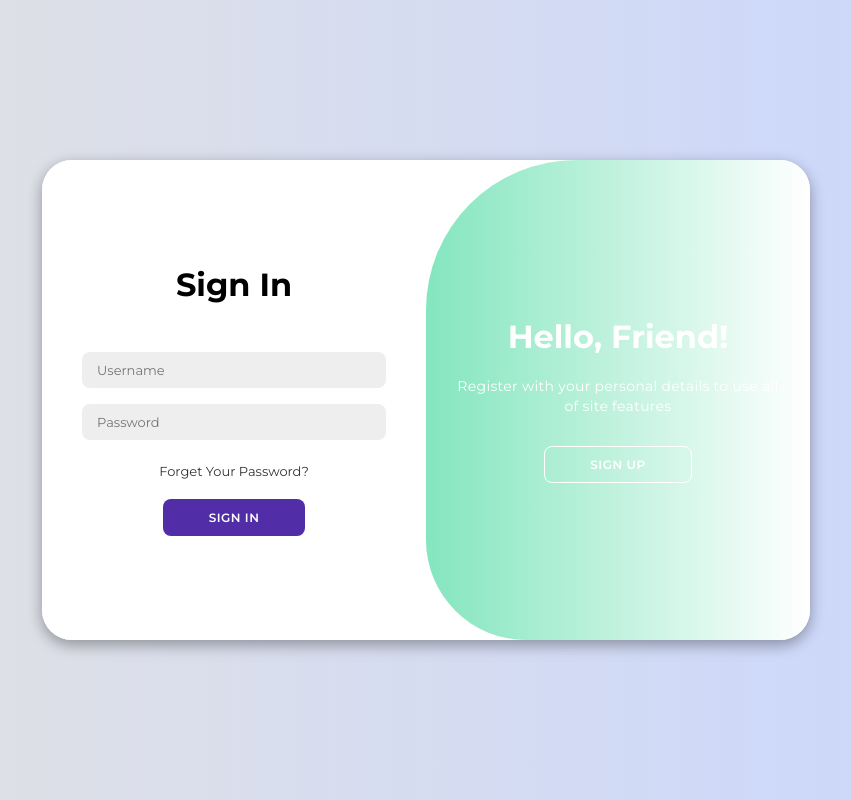
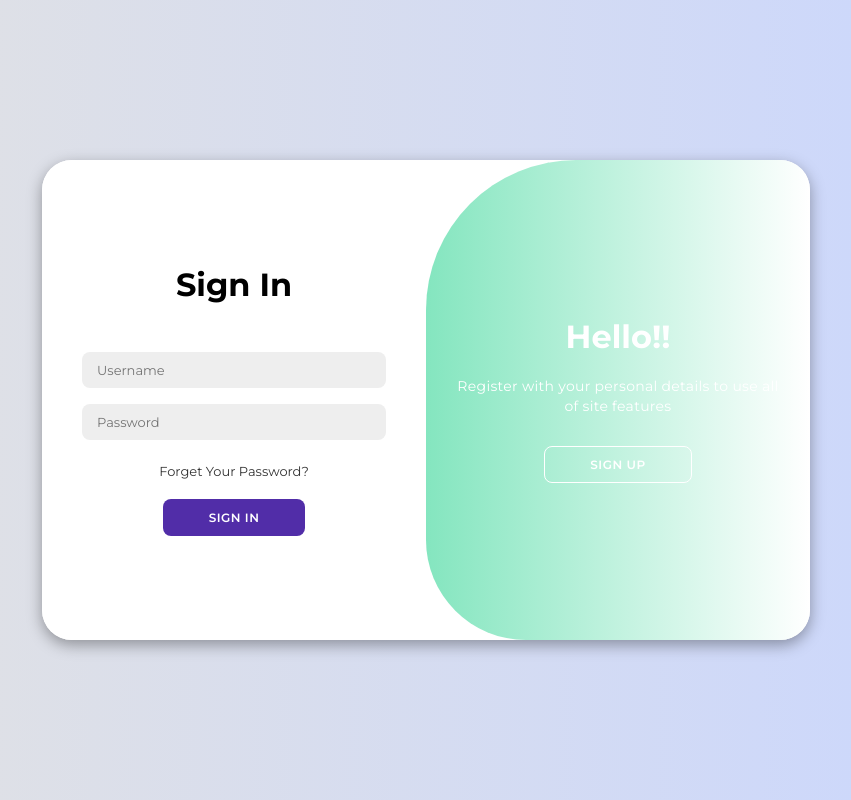
Before and after one commit to Aditya-Sh9/Aditya-Sh9.github.io, a plain HTML site: page login/index.html in a window 1280 px wide. Shown: the whole page, without its empty margins (214-1065 px from the left). Drawn offline with Linux system fonts and the light colour scheme.

Commit message:
Update index.html

```diff
--- a/login/index.html
+++ b/login/index.html
@@ -45,7 +45,7 @@
                     <button class="hidden" id="login">Sign In</button>
                 </div>
                 <div class="toggle-panel toggle-right">
-                    <h1>Hello, Friend!</h1>
+                    <h1>Hello!!</h1>
                     <p>Register with your personal details to use all of site features</p>
                     <button class="hidden" id="register">Sign Up</button>
                 </div>
```
